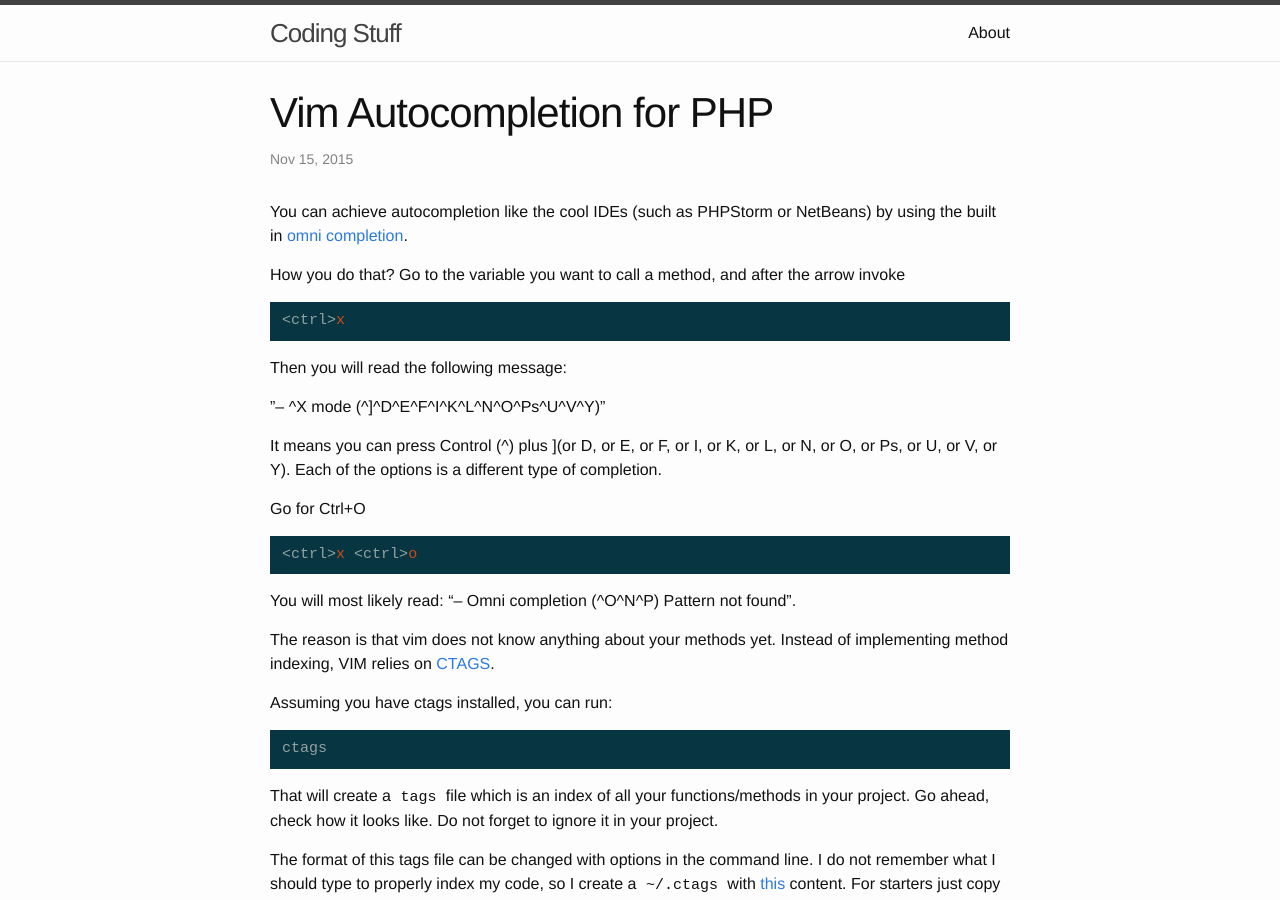
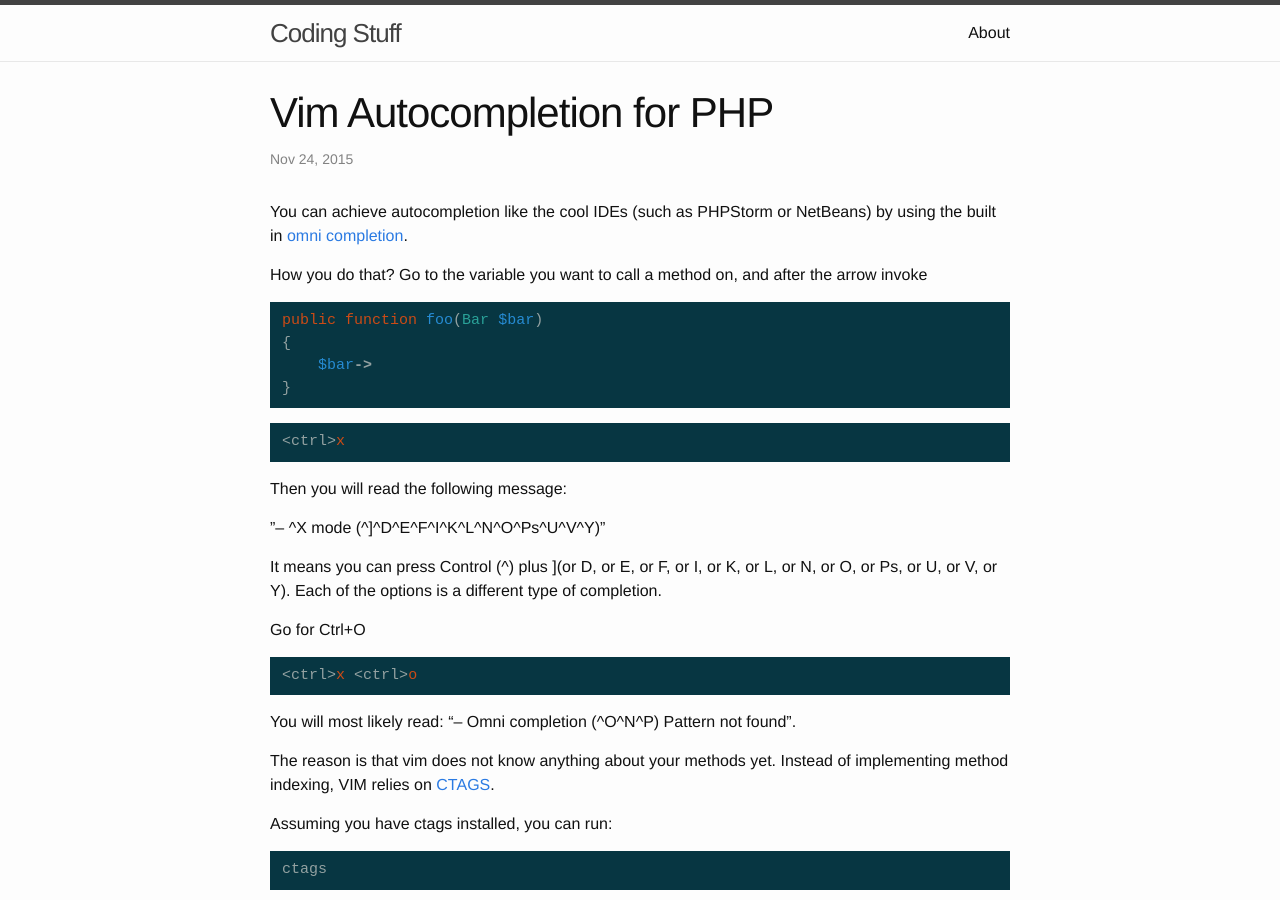
Before and after one commit to mjacobus/mjacobus.github.io, a Jekyll site: the page built from _posts/2015-11-24-vim-autocompletion-for-php.md, in a window 1280 px wide and 900 px high. Built offline with Jekyll 4.4.1, drawn with Linux system fonts in a browser that asks for light colours; comment, search, counter and statistics services are not loaded; some of the changed text lies outside the part shown.

Commit message:
Renamed post

```diff
--- a/_posts/2015-11-15-vim-autocompletion-for-php.md
+++ b/_posts/2015-11-24-vim-autocompletion-for-php.md
@@ -7,7 +7,14 @@ tags: [Vim, PHP]
 You can achieve autocompletion like the cool IDEs (such as PHPStorm or
 NetBeans) by using the built in [omni completion](http://vim.wikia.com/wiki/Omni_completion).
 
-How you do that? Go to the variable you want to call a method, and after the arrow invoke
+How you do that? Go to the variable you want to call a method on, and after the arrow invoke
+
+{% highlight php %}
+public function foo(Bar $bar)
+{
+    $bar->
+}
+{% endhighlight %}
 
 {% highlight vim %}
 <ctrl>x
```
Also changed, not shown: other parts of _posts/2015-11-24-vim-autocompletion-for-php.md (+1 -1 lines), _posts/2015-04-17-using-vim-as-a-php-ide.md (+1 -1 lines).
